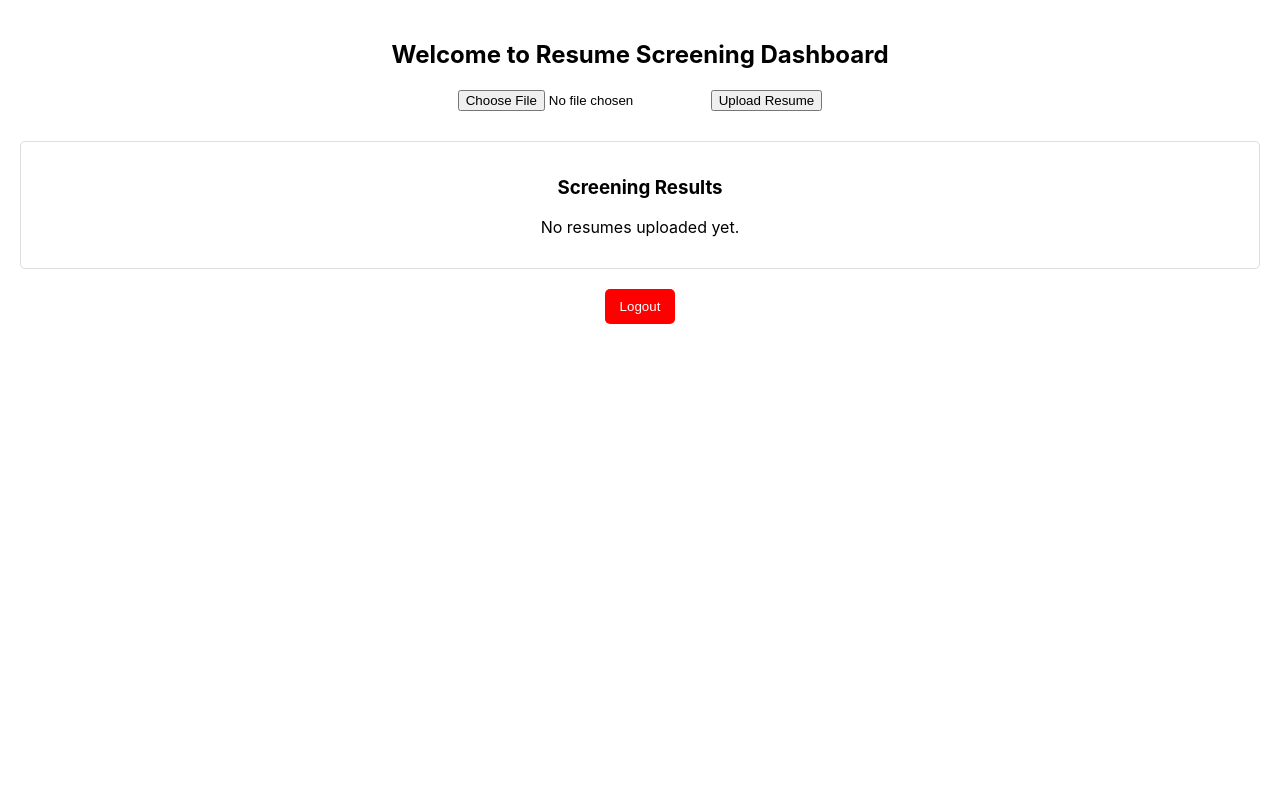
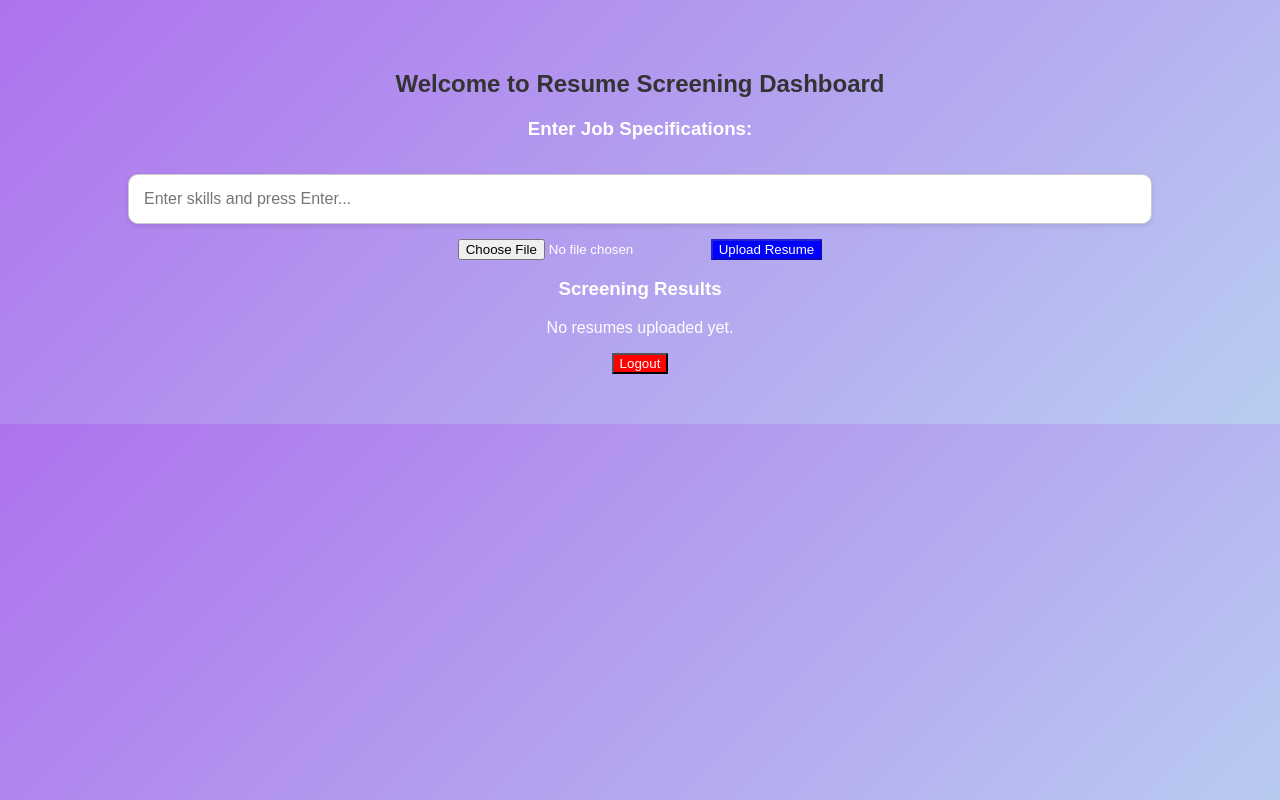
Before and after one commit to 2004Tejashree/Ai_Resume_Scanner-, a React (Create React App) app: page / in a window 1280 px wide. Both pictures are taken after typing "name@example.com", "Sample123" into the empty fields and a click on the button "Login". Built offline with nearby package versions, Linux system fonts and the light colour scheme.

Commit message:
dashboard is changed , bok is removed

```diff
--- a/src/Dashboard.css
+++ b/src/Dashboard.css
@@ -1,25 +1,81 @@
-.dashboard-container {
+/* General Page Styling */
+body {
+  font-family: 'Arial', sans-serif;
+  background: linear-gradient(135deg, #ae72ed, #b9cdf1);
+  margin: 0;
+  padding: 0;
   text-align: center;
-    padding: 20px;
+  color: white;
 }
 
-  .upload-section {
-    margin-top: 20px;
+/* Header Styling */
+header {
+  background-color: rgba(0, 0, 0, 0.2);
+  padding: 20px;
+  font-size: 24px;
+  font-weight: bold;
 }
 
-  .results-section {
-    margin-top: 30px;
-    border: 1px solid #ddd;
-    padding: 15px;
-    border-radius: 5px;
+/* Footer Styling */
+footer {
+  background-color: rgba(0, 0, 0, 0.2);
+  padding: 10px;
+  position: fixed;
+  bottom: 0;
+  width: 100%;
+  font-size: 14px;
 }
 
-  .logout-button {
-    margin-top: 20px;
-    padding: 10px 15px;
-    background-color: red;
+/* Dashboard Container */
+.dashboard {
+  width: 100%;
+  padding: 50px 20px;
+  box-sizing: border-box;
+  text-align: center;
+}
+
+h2 {
+  color: #333;
+  margin-bottom: 20px;
+}
+
+/* Input Fields */
+input[type="text"],
+input[type="password"] {
+  width: 80%;
+  padding: 15px;
+  margin: 15px 0;
+  border: 1px solid #ccc;
+  border-radius: 10px;
+  font-size: 16px;
+  box-shadow: 0px 2px 5px rgba(0, 0, 0, 0.1);
+}
+
+/* Login Button */
+button.login {
+  width: 80%;
+  padding: 15px;
+  background-color: #ff7f50;
   color: white;
   border: none;
+  border-radius: 20px;
   cursor: pointer;
-    border-radius: 5px;
+  font-size: 18px;
+  font-weight: bold;
+  box-shadow: 0px 4px 10px rgba(0, 0, 0, 0.2);
+  transition: background-color 0.3s ease, transform 0.2s ease;
 }
+
+button.login:hover {
+  background-color: #ff4500;
+  transform: scale(1.05);
+}
+
+/* Responsive Design */
+@media (max-width: 600px) {
+  input[type="text"],
+  input[type="password"],
+  button.login {
+    width: 90%;
+  }
+}
--- a/src/Dashboard.js
+++ b/src/Dashboard.js
@@ -1,39 +1,38 @@
 import React, { useState } from "react";
+import UploadResume from "./UploadResume";
+import TagInput from "./TagInput";
 import "./Dashboard.css";
+//import "./Dashboard.html"
 
 const Dashboard = ({ onLogout }) => {
-  const [selectedFile, setSelectedFile] = useState(null);
-
-  const handleFileChange = (event) => {
-    setSelectedFile(event.target.files[0]);
-  };
-
-  const handleUpload = () => {
-    if (selectedFile) {
-      alert(`Uploaded: ${selectedFile.name}`);
-    } else {
-      alert("Please select a file first.");
-    }
-  };
+  const [jobTags, setJobTags] = useState([]);
+  const [resumeData, setResumeData] = useState(null);
 
   return (
-    <div className="dashboard-container">
+
+    <div className="dashboard">
       <h2>Welcome to Resume Screening Dashboard</h2>
 
-      {/* Resume Upload Section */}
-      <div className="upload-section">
-        <input type="file" onChange={handleFileChange} />
-        <button onClick={handleUpload}>Upload Resume</button>
-      </div>
+      {/* Job Specifications Input */}
+      <TagInput jobTags={jobTags} setJobTags={setJobTags} />
 
-      {/* Screening Results (Placeholder) */}
-      <div className="results-section">
+      {/* Resume Upload */}
+      <UploadResume setResumeData={setResumeData} />
+
+      {/* Display Screening Results */}
+      <div className="results">
         <h3>Screening Results</h3>
-        <p>No resumes uploaded yet.</p>
+        {resumeData ? (
+          <pre>{resumeData}</pre>
+        ) : (
+          <p>No resumes uploaded yet.</p>
+        )}
       </div>
 
       {/* Logout Button */}
-      <button className="logout-button" onClick={onLogout}>Logout</button>
+      <button onClick={onLogout} style={{ backgroundColor: "red", color: "white" }}>
+        Logout
+      </button>
     </div>
   );
 };
--- /dev/null
+++ b/src/TagInput.js
@@ -0,0 +1,38 @@
+import React, { useState } from "react";
+
+const TagInput = ({ jobTags, setJobTags }) => {
+  const [inputValue, setInputValue] = useState("");
+
+  const handleAddTag = (e) => {
+    if (e.key === "Enter" && inputValue.trim() !== "") {
+      setJobTags([...jobTags, inputValue.trim()]);
+      setInputValue("");
+    }
+  };
+
+  const handleRemoveTag = (index) => {
+    setJobTags(jobTags.filter((_, i) => i !== index));
+  };
+
+  return (
+    <div>
+      <h3>Enter Job Specifications:</h3>
+      <input
+        type="text"
+        placeholder="Enter skills and press Enter..."
+        value={inputValue}
+        onChange={(e) => setInputValue(e.target.value)}
+        onKeyPress={handleAddTag}
+      />
+      <div>
+        {jobTags.map((tag, index) => (
+          <span key={index} style={{ margin: "5px", padding: "5px", background: "#ccc" }}>
+            {tag} <button onClick={() => handleRemoveTag(index)}>x</button>
+          </span>
+        ))}
+      </div>
+    </div>
+  );
+};
+
+export default TagInput;
--- /dev/null
+++ b/src/UploadResume.js
@@ -0,0 +1,30 @@
+import React, { useState } from "react";
+
+const UploadResume = ({ setResumeData }) => {
+  const [file, setFile] = useState(null);
+
+  const handleFileUpload = (event) => {
+    const uploadedFile = event.target.files[0];
+    if (uploadedFile) {
+      setFile(uploadedFile);
+
+      // Read File Content
+      const reader = new FileReader();
+      reader.onload = (e) => {
+        setResumeData(e.target.result);
+      };
+      reader.readAsText(uploadedFile);
+    }
+  };
+
+  return (
+    <div>
+      <input type="file" accept=".pdf,.docx,.txt" onChange={handleFileUpload} />
+      <button disabled={!file} style={{ backgroundColor: "blue", color: "white" }}>
+        Upload Resume
+      </button>
+    </div>
+  );
+};
+
+export default UploadResume;
```
Lines whose indentation alone changed are shown as unchanged.
